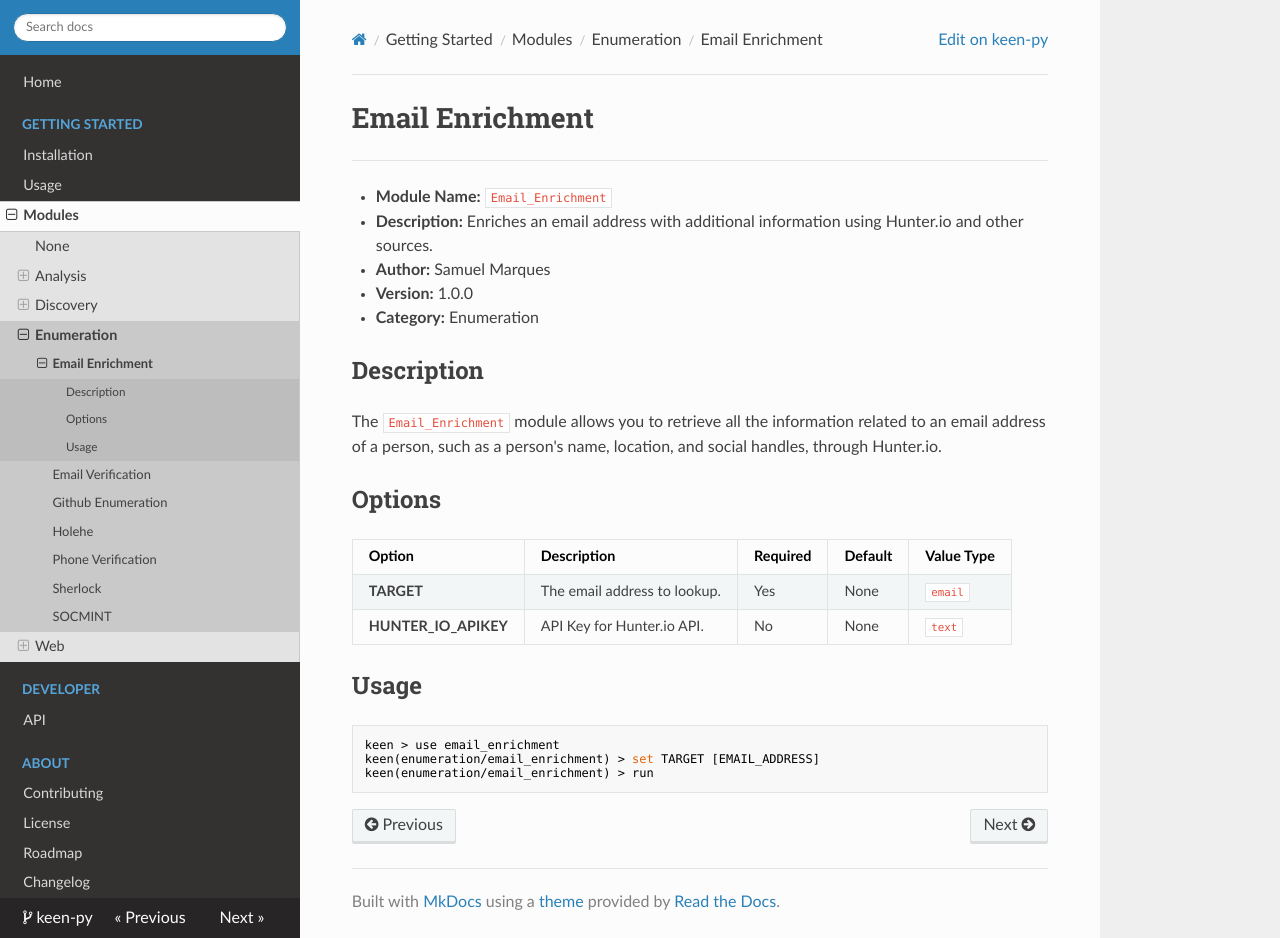
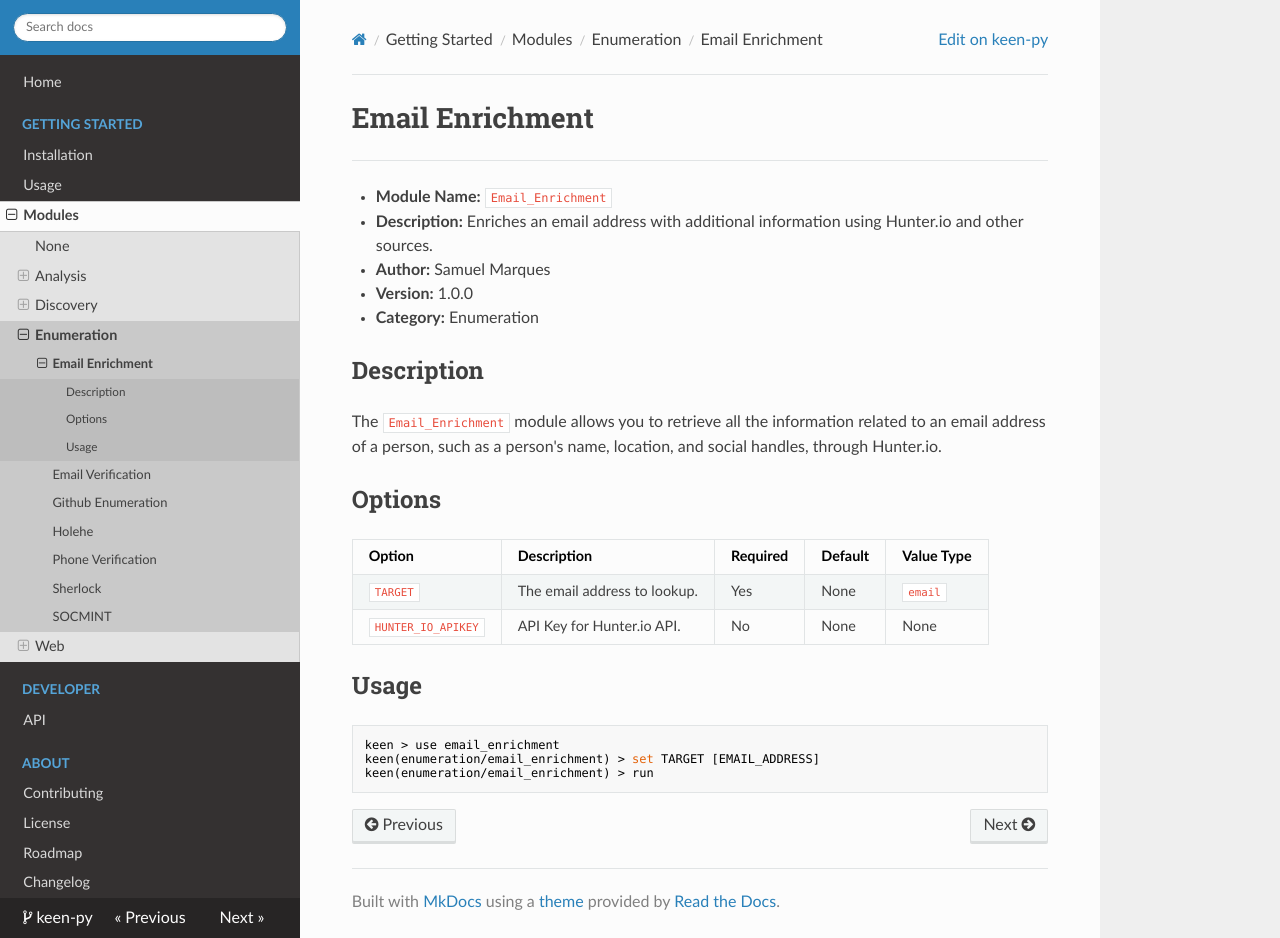
Before and after one commit to samuel-s-marques/keen-py, an MkDocs documentation site: the page built from docs/getting-started/modules/enumeration/email_enrichment.md, in a window 1280 px wide and 938 px high. Built offline with MkDocs 1.6.1, drawn with Linux system fonts in a browser that asks for light colours; nearby versions of some CDN libraries.

Commit message:
Update email_enrichment.md

```diff
--- a/docs/getting-started/modules/enumeration/email_enrichment.md
+++ b/docs/getting-started/modules/enumeration/email_enrichment.md
@@ -14,10 +14,10 @@ The `Email_Enrichment` module allows you to retrieve all the information related
 
 ## Options
 
-| Option               | Description                  | Required | Default | Value Type |
-| -------------------- | ---------------------------- | -------- | ------- | ---------- |
-| **TARGET**           | The email address to lookup. | Yes      | None    | `email`    |
-| **HUNTER_IO_APIKEY** | API Key for Hunter.io API.   | No       | None    | `text`     |
+| Option             | Description                  | Required | Default | Value Type |
+| ------------------ | ---------------------------- | -------- | ------- | ---------- |
+| `TARGET`           | The email address to lookup. | Yes      | None    | `email`    |
+| `HUNTER_IO_APIKEY` | API Key for Hunter.io API.   | No       | None    | None       |
 
 ## Usage
 
```
